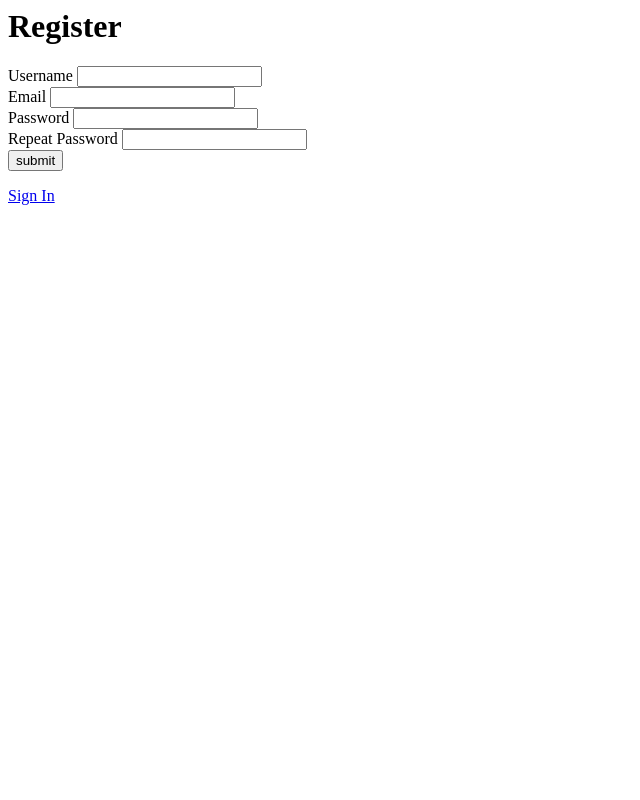
After one commit to himanshuvarandani/Rapid-Relief, a Flask app: page /register in a window 1280 px wide. The commit adds this page. Shown: the whole page, without its empty margins (0-640 px from the left). Run offline with Flask 2, Linux system fonts and the light colour scheme.

Commit message:
Login and Register page

```diff
--- a/rapid-relief.py
+++ b/rapid-relief.py
@@ -1,11 +1,83 @@
-from flask import Flask, render_template
+import sqlite3
+
+from flask import Flask, flash, render_template, request, redirect, url_for
+from flask_login import LoginManager, login_user, logout_user
 
 app = Flask(__name__)
+app.config['SECRET_KEY'] = 'anything'
+
+login_manager = LoginManager()
+login_manager.init_app(app)
+
+con = sqlite3.connect('customer.db')
+con.execute("create table if not exists Customer (id INTEGER PRIMARY KEY AUTOINCREMENT, username TEXT UNIQUE NOT NULL, email TEXT UNIQUE NOT NULL, password TEXT NOT NULL)")
+
+@login_manager.user_loader
+def load_user(id):
+    con = sqlite3.connect('customer.db')
+    con.row_factory = sqlite3.Row
+    cur = con.cursor()
+    cur.execute("SELECT * from Customer where id=?", [int(id)])
+    user = cur.fetchone()
+    return user
 
 @app.route('/')
 @app.route('/index')
 def index():
     return render_template('index.html')
 
+@app.route('/register', methods=['GET', 'POST'])
+def register():
+    if request.method == "POST":
+        try:
+            username = request.form['username']
+            email = request.form['email']
+            password = request.form['password']
+            password2 = request.form['password2']
+
+            if password == password2:
+                with sqlite3.connect('customer.db') as con:
+                    cur = con.cursor()
+                    cur.execute("INSERT into Customer (username, email, password) values (?, ?, ?)", (username, email, password))
+                    con.commit()
+                flash("You are registered user")
+                return redirect(url_for('login'))
+            else:
+                flash("password and repeat password should be same")
+                return render_template('register.html')
+        except:
+            flash("Username and email should be unique")
+            con.rollback()
+            return render_template('register.html')
+    else:
+        return render_template('register.html')
+
+@app.route('/login', methods=['GET', 'POST'])
+def login():
+    if request.method == "POST":
+        try:
+            username = request.form['username']
+            password = request.form['password']
+
+            con = sqlite3.connect('customer.db')
+            con.row_factory = sqlite3.Row
+            cur = con.cursor()
+            cur.execute("SELECT password from Customer where username=?", username)
+            row = cur.fetchone()
+
+            if password == row['password']:
+                session['logged_in'] = True
+                login_user(username)
+                flash("hello {}".format(username))
+                return redirect(url_for('index'))
+            else:
+                flash("Invalid username and password")
+                return render_template('login.html')
+        except:
+            flash("Invalid username and password")
+            return render_template('login.html')
+    else:
+        return render_template('login.html')
+
 if __name__ == "__main__":
     app.run(debug=True)
--- a/templates/index.html
+++ b/templates/index.html
@@ -63,6 +63,9 @@
           </a>
         </div>
       </div>
+      <a class="navbar-item" href="{{ url_for('login') }}">
+        Login
+     </a>
     </div>
 
     <div class="navbar-end">
--- /dev/null
+++ b/templates/register.html
@@ -0,0 +1,37 @@
+<html>
+    <head>
+        <meta charset="UTF-8">
+        <meta name="viewport" content="width=device-width, initial-scale=1.0">
+        <title>Register</title>
+    </head>
+    <body>
+        <h1>Register</h1>
+        <form action="{{ url_for('register') }}" method="post">
+            <div>
+                <label for="username">Username</label>
+                <input type="text" name="username" required>
+            </div>
+            <div>
+                <label for="email">Email</label>
+                <input type="text" name="email" required>
+            </div>
+            <div>
+                <label for="password">Password</label>
+                <input type="text" name="password" required>
+            </div>
+            <div>
+                <label for="password2">Repeat Password</label>
+                <input type="text" name="password2" required>
+            </div>
+            <input type="submit" value="submit">
+        </form>
+        <a href="{{ url_for('login') }}">Sign In</a>
+        {% with messages=get_flashed_messages() %}
+            {% if messages %}
+                {% for message in messages %}
+                    <p>{{ message }}</p>
+                {% endfor %}
+            {% endif %}
+        {% endwith %}
+    </body>
+</html>
```
Also changed, not shown: templates/login.html (added, +29 -0 lines), 1 other file.
